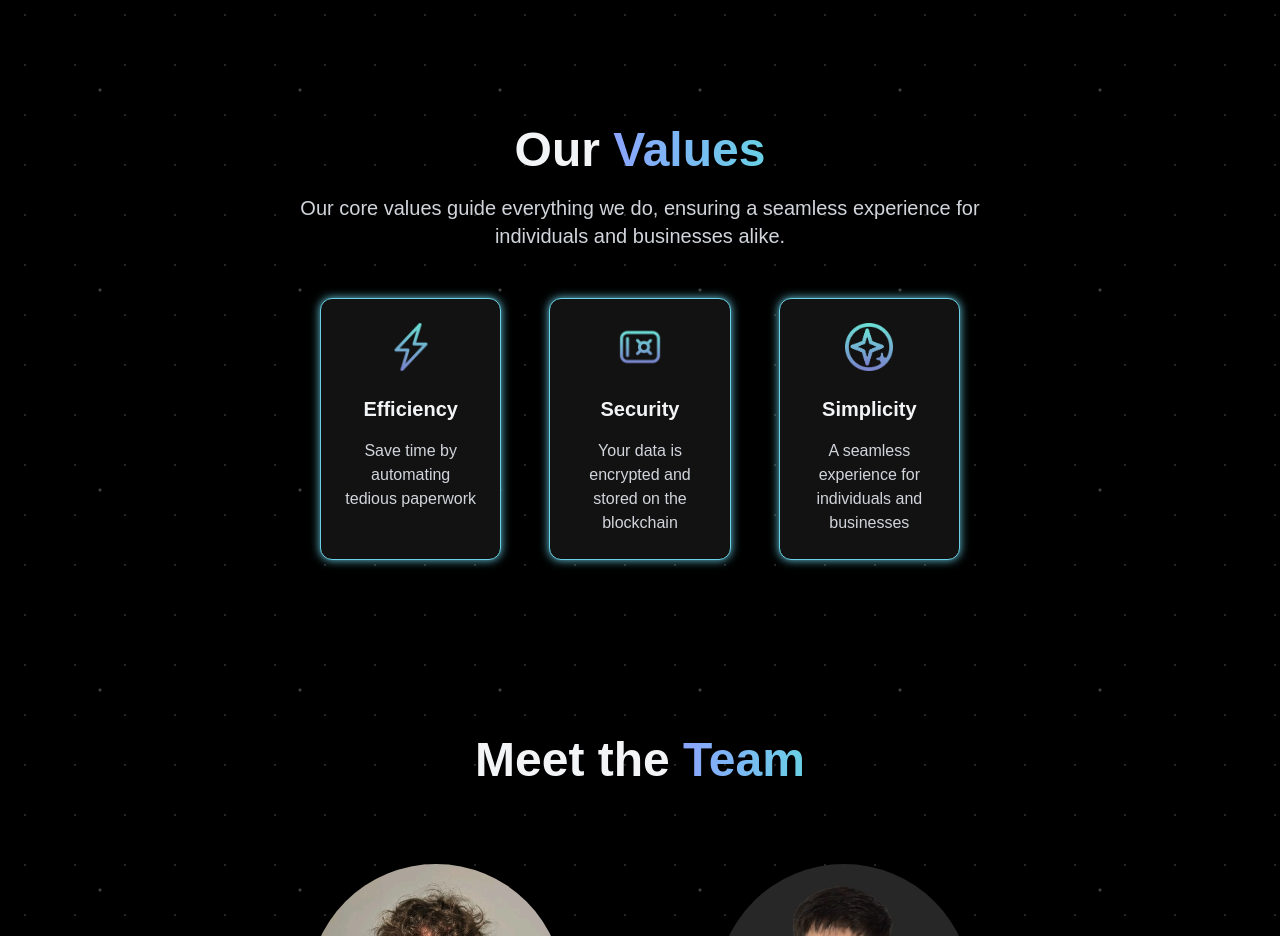
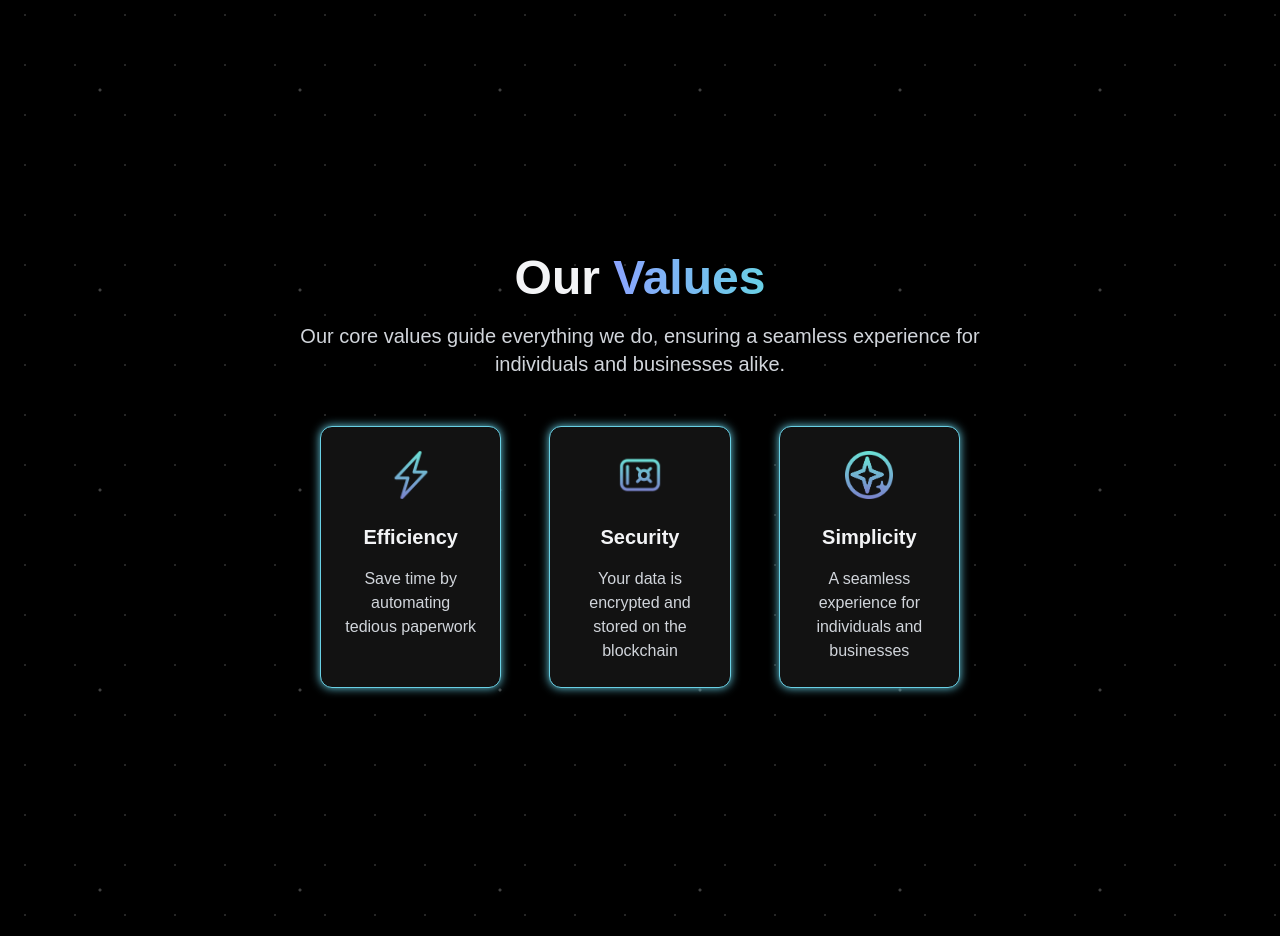
Before and after one commit to SebastianPerilla/seal, a Next.js app in the folder seal-website-next/: page /about in a window 1280 px wide. Shown: the part 1210-2146 px from the top of the page. Built offline with nearby package versions, Linux system fonts and the light colour scheme.

Commit message:
Corrected some spacing on the About Page

```diff
--- a/seal-website-next/src/app/about/page.tsx
+++ b/seal-website-next/src/app/about/page.tsx
@@ -42,16 +42,17 @@ const About: React.FC = () => {
         </div>
 
         {/* Mission Statement */}
-        <div className="text-center">
+        <div className="text-center max-w-3xl mx-auto">
           <h2 className="text-4xl md:text-4xl font-bold bg-gradient-to-r from-[#8BA4FF] to-[#69D0E5] bg-clip-text text-transparent leading-tight">
             At SEAL, we believe paperwork should be effortless. Our goal is to
             eliminate repetitive form-filling by securely storing your personal
             information and instantly autofilling documents.
           </h2>
         </div>
+        <div className="w-full mt-200"></div>
 
         {/* Values Section */}
-        <div className="w-full">
+        <div className="w-full max-w-3xl">
           <h2 className="text-5xl font-bold text-center mb-5 text-color-white">
             Our{" "}
             <span className="bg-gradient-to-r from-[#8BA4FF] to-[#69D0E5] bg-clip-text text-transparent">
@@ -124,9 +125,10 @@ const About: React.FC = () => {
             </div>
           </div>
         </div>
+        <div className="w-full mt-200"></div>
 
         {/* Team Section */}
-        <div className="w-full mt-40 mb-32">
+        <div className="w-full mt-80 mb-32">
           <h2 className="text-5xl font-bold text-center mb-20 text-color-white">
             Meet the{" "}
             <span className="bg-gradient-to-r from-[#8BA4FF] to-[#69D0E5] bg-clip-text text-transparent">
--- /dev/null
+++ b/seal-website-next/src/app/components/ClientWrapper.tsx
@@ -0,0 +1,43 @@
+"use client";
+
+import { useState, useEffect } from "react";
+import { usePathname } from "next/navigation";
+import { AnimatePresence } from "framer-motion";
+
+import { LoadingScreen } from "@/app/components/LoadingScreen";
+import Navbar from "@/app/components/Navbar";
+import MobileMenu from "@/app/components/MobileMenu";
+import Footer from "@/app/components/Footer";
+
+export default function ClientWrapper({ children }: { children: React.ReactNode }) {
+  const [isLoaded, setIsLoaded] = useState(false);
+  const [menuOpen, setMenuOpen] = useState(false);
+  const pathname = usePathname();
+
+  useEffect(() => {
+    const alreadyLoaded = sessionStorage.getItem("isLoaded") === "true";
+    setIsLoaded(alreadyLoaded);
+  }, []);
+
+  useEffect(() => {
+    if (isLoaded) {
+      sessionStorage.setItem("isLoaded", "true");
+    }
+  }, [isLoaded]);
+
+  useEffect(() => {
+    window.scrollTo(0, 0);
+  }, [pathname]);
+
+  return (
+    <>
+      {!isLoaded && <LoadingScreen onComplete={() => setIsLoaded(true)} />}
+      <div className={`min-h-screen w-full transition-opacity duration-700 ${isLoaded ? "opacity-100" : "opacity-0"}`}>
+        <Navbar menuOpen={menuOpen} setMenuOpen={setMenuOpen} />
+        <MobileMenu menuOpen={menuOpen} setMenuOpen={setMenuOpen} />
+        <AnimatePresence mode="wait">{children}</AnimatePresence>
+        <Footer />
+      </div>
+    </>
+  );
+}
--- a/seal-website-next/src/app/layout.tsx
+++ b/seal-website-next/src/app/layout.tsx
@@ -1,46 +1,12 @@
-"use client"; // Required for hooks in Next.js
-
-import { useState, useEffect } from "react";
-import "@/app/globals.css"; // Global styles
-
-import { LoadingScreen } from "@/app/components/LoadingScreen";
-import Navbar from "@/app/components/Navbar";
-import MobileMenu from "@/app/components/MobileMenu";
-import Footer from "@/app/components/Footer";
-import { AnimatePresence } from "framer-motion";
-import { usePathname } from "next/navigation";
+// NO "use client" here!
+import "@/app/globals.css";
+import ClientWrapper from "./components/ClientWrapper";
 
 export default function RootLayout({ children }: { children: React.ReactNode }) {
-  const [isLoaded, setIsLoaded] = useState(false); // Initialize without sessionStorage
-  const [menuOpen, setMenuOpen] = useState(false);
-  const pathname = usePathname(); // Replaces useLocation()
-
-  // Move sessionStorage check to useEffect
-  useEffect(() => {
-    setIsLoaded(sessionStorage.getItem("isLoaded") === "true");
-  }, []);
-
-  useEffect(() => {
-    if (isLoaded) {
-      sessionStorage.setItem("isLoaded", "true");
-    }
-  }, [isLoaded]);
-
-  // Scroll to top on route change
-  useEffect(() => {
-    window.scrollTo(0, 0);
-  }, [pathname]);
-
   return (
     <html lang="en">
       <body className="bg-black text-gray-100">
-        {!isLoaded && <LoadingScreen onComplete={() => setIsLoaded(true)} />}
-        <div className={`min-h-screen w-full transition-opacity duration-700 ${isLoaded ? "opacity-100" : "opacity-0"}`}>
-          <Navbar menuOpen={menuOpen} setMenuOpen={setMenuOpen} />
-          <MobileMenu menuOpen={menuOpen} setMenuOpen={setMenuOpen} />
-          <AnimatePresence mode="wait">{children}</AnimatePresence> {/* Next.js automatically passes children here */}
-          <Footer />
-        </div>
+        <ClientWrapper>{children}</ClientWrapper>
       </body>
     </html>
   );
```
